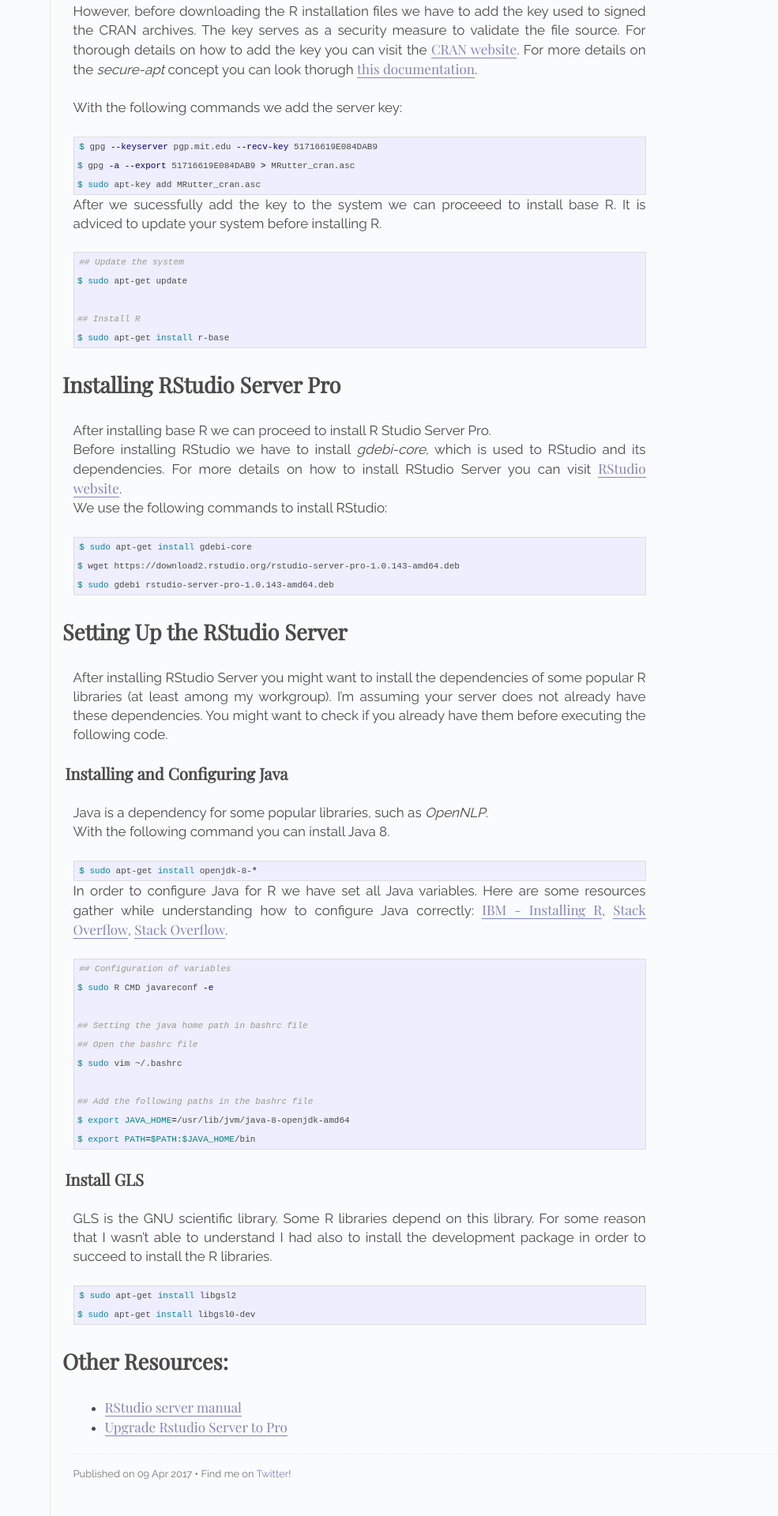
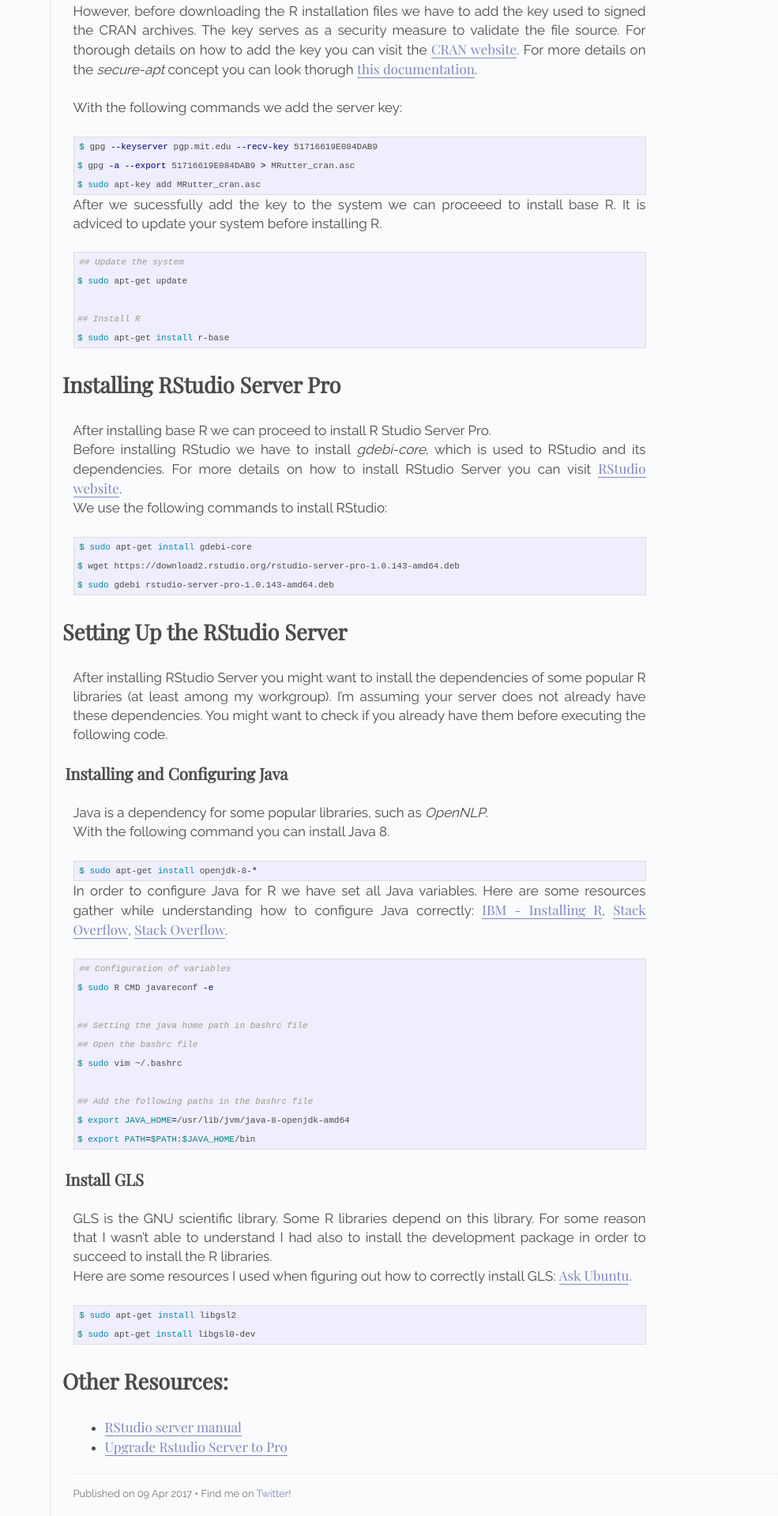
Before and after one commit to zampolli75/zampolli75_test, a Jekyll site: the page built from _posts/2017-04-09-rstudio-server-installation.md, in a window 1280 px wide. Shown: the part 1152-3072 px from the top of the page at 79% size, without its empty margins (295-1280 px from the left). Built offline with Jekyll 4.4.1, drawn with Linux system fonts in a browser that asks for light colours.

Commit message:
added a link inside a post

```diff
--- a/_posts/2017-04-09-rstudio-server-installation.md
+++ b/_posts/2017-04-09-rstudio-server-installation.md
@@ -88,6 +88,7 @@
 
 ## Install GLS
 GLS is the GNU scientific library. Some R libraries depend on this library. For some reason that I wasn't able to understand I had also to install the development package in order to succeed to install the R libraries.
+Here are some resources I used when figuring out how to correctly install GLS: [Ask Ubuntu](https://askubuntu.com/questions/490465/install-gnu-scientific-library-gsl-on-ubuntu-14-04-via-terminal).
 
 {% highlight shell %}
 $ sudo apt-get install libgsl2
```
